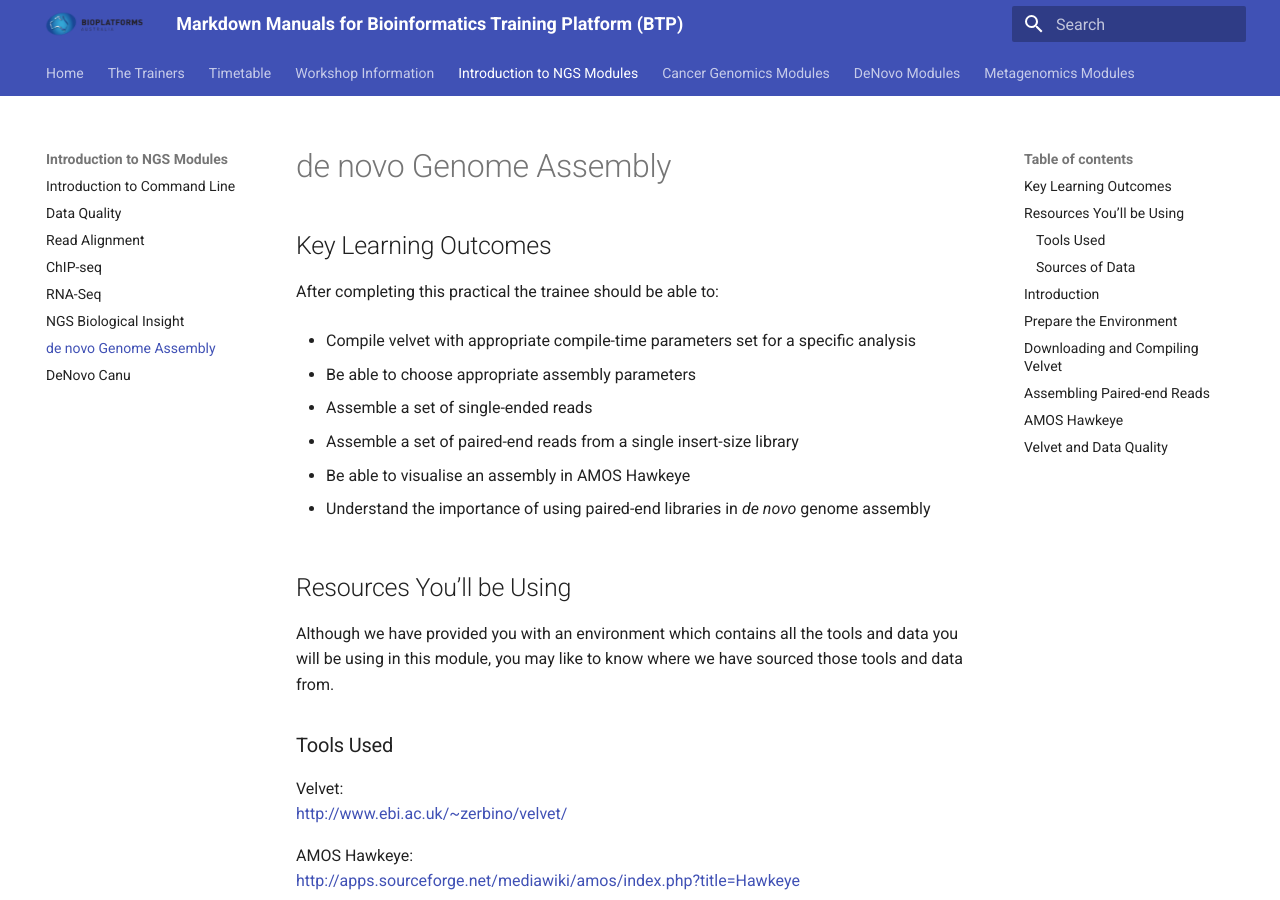
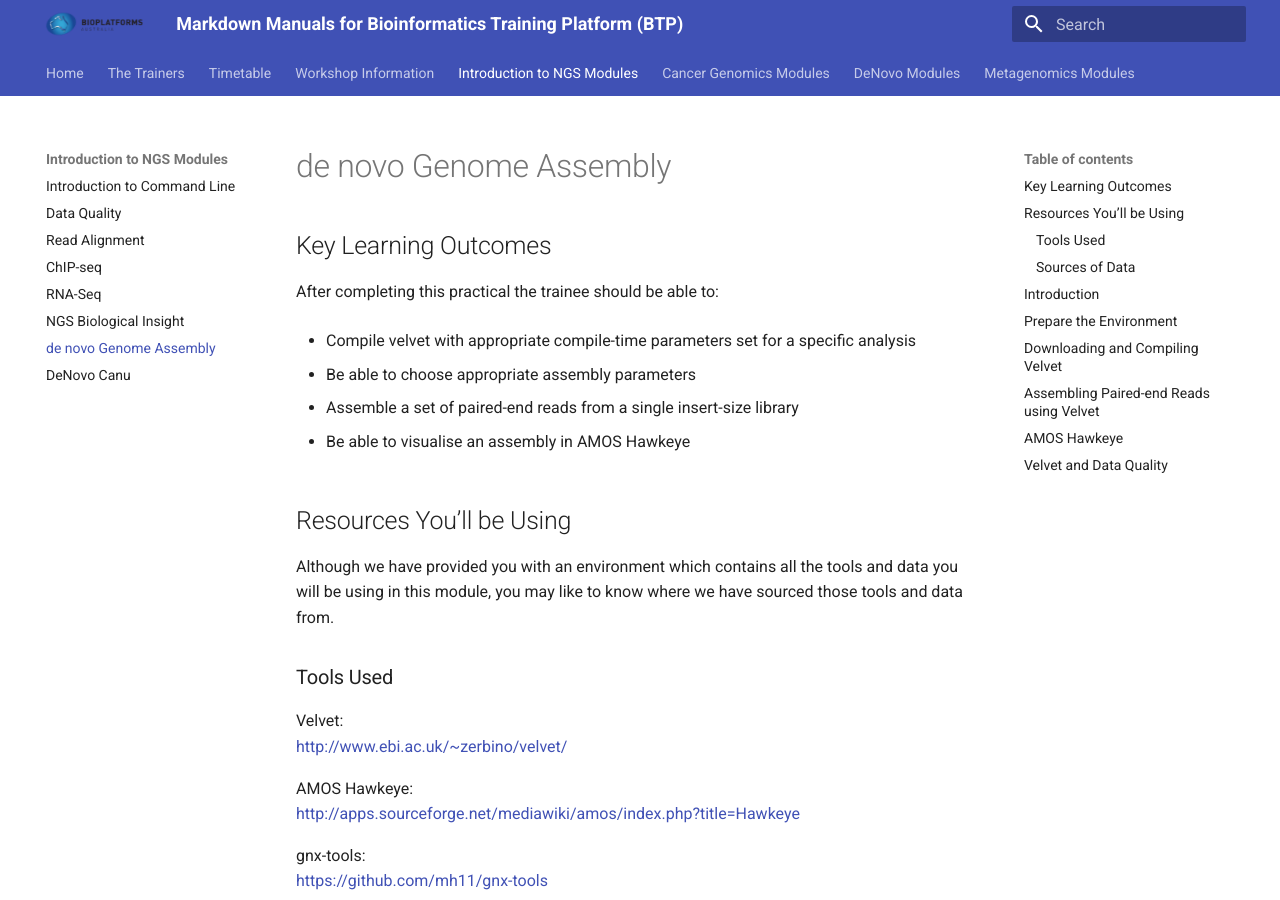
Before and after one commit to tsonika/intro-ngs-manuals, an MkDocs documentation site: the page built from docs/modules/btp-module-velvet/velvet.md, in a window 1280 px wide and 900 px high. Built offline with MkDocs 1.6.1 and Material for MkDocs 9.7.7, drawn with Linux system fonts in a browser that asks for light colours; old or Windows-style settings are respelled for this version of MkDocs; some of the changed text lies outside the part shown.

Commit message:
updated LO

```diff
--- a/docs/modules/btp-module-velvet/velvet.md
+++ b/docs/modules/btp-module-velvet/velvet.md
@@ -8,14 +8,10 @@
 
 -   Be able to choose appropriate assembly parameters
 
--   Assemble a set of single-ended reads
-
 -   Assemble a set of paired-end reads from a single insert-size library
 
 -   Be able to visualise an assembly in AMOS Hawkeye
 
--   Understand the importance of using paired-end libraries in *de novo*
-    genome assembly
 
 Resources You’ll be Using
 -------------------------
@@ -217,8 +213,8 @@
 please see the velvet Manual:
 https://github.com/dzerbino/velvet/wiki/Manual
 
-Assembling Paired-end Reads
----------------------------
+Assembling Paired-end Reads using Velvet
+----------------------------------------
 
 The use of paired-end data in *de novo* genome assembly results in
 better quality assemblies, particularly for larger, more complex
```
